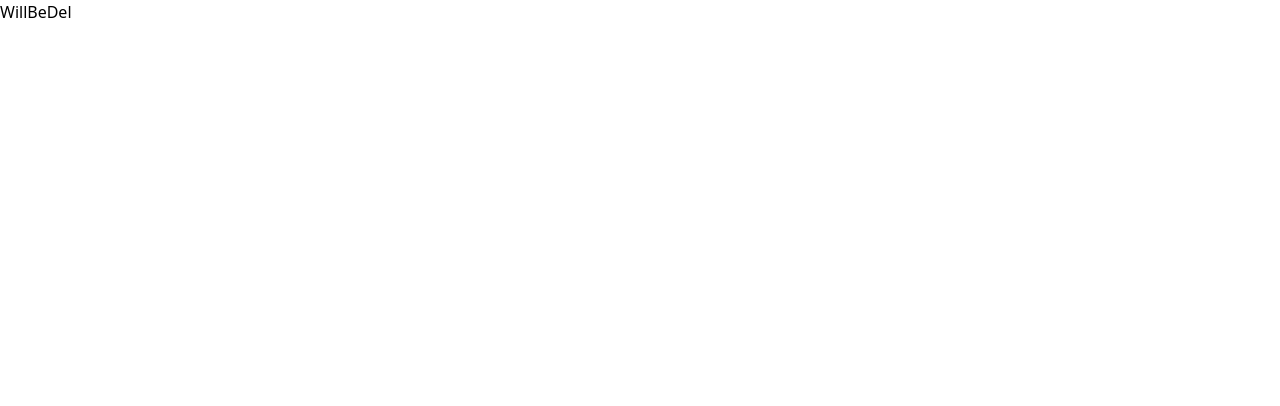
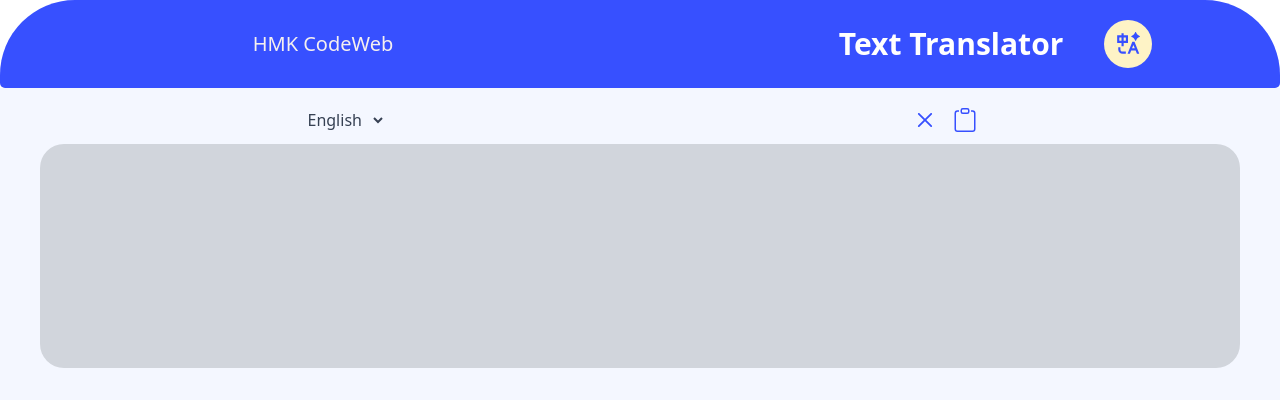
Before and after one commit to hassaanhaider88/TranslatorInTS, a React (Vite) app: page / in a window 1280 px wide. Shown: the top 406 px of the page. Built offline with nearby package versions, Linux system fonts and the light colour scheme.

Commit message:
practesing redux

```diff
--- a/src/Components/WillBeDel.jsx
+++ /dev/null
@@ -1,9 +0,0 @@
-import React from 'react'
-
-const WillBeDel = () => {
-  return (
-    <div>WillBeDel</div>
-  )
-}
-
-export default WillBeDel
--- a/src/main.tsx
+++ b/src/main.tsx
@@ -1,11 +1,5 @@
-import { StrictMode } from "react";
 import { createRoot } from "react-dom/client";
 import "./index.css";
-// import App from "./App.tsx";
-import WillBeDel from './Components/WillBeDel'
+import App from "./App.tsx";
 
-createRoot(document.getElementById("root")!).render(
-  <StrictMode>
-      <WillBeDel />
-  </StrictMode>
-);
+createRoot(document.getElementById("root")!).render(<App />);
```
